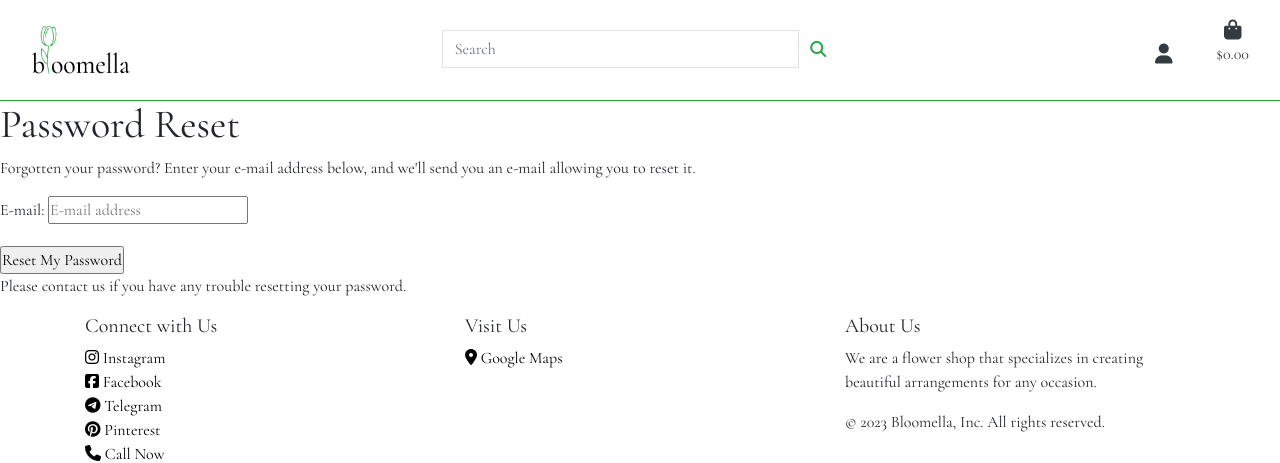
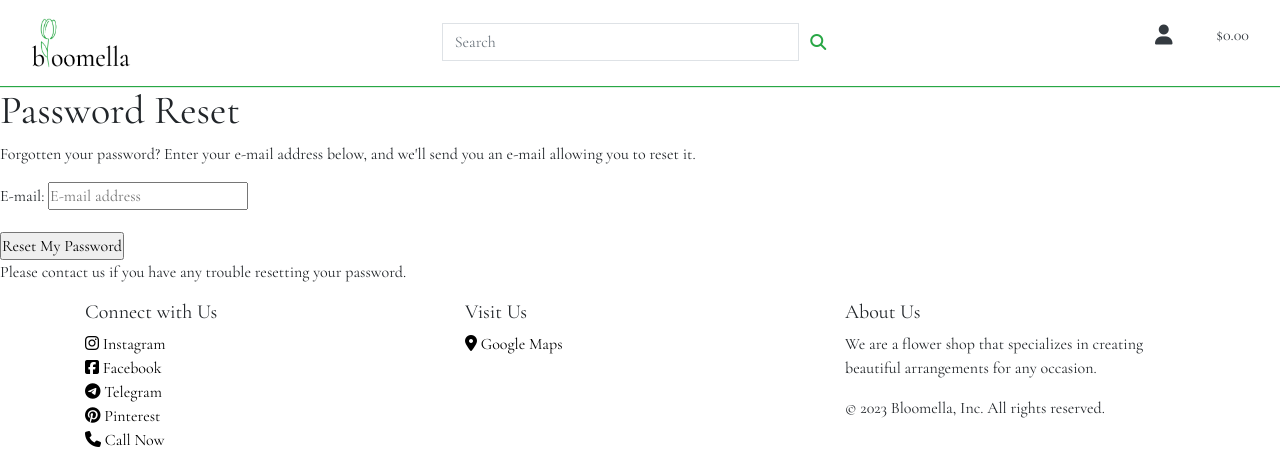
Before and after one commit to StanislavDitsan/Bloomella, a Django app: page /accounts/password/reset/ in a window 1280 px wide. Shown: the top 463 px of the page. Run offline with Django 3.2, Linux system fonts and the light colour scheme; some libraries are stand-ins or nearby versions.

Commit message:
Removed cart icon from header

```diff
--- a/templates/base.html
+++ b/templates/base.html
@@ -112,7 +112,6 @@
                         <a class="{% if grand_total %}text-info font-weight-bold{% else %}text-black{% endif %} nav-link"
                             href="">
                             <div class="text-center text-dark">
-                                <div><i class="fas fa-shopping-bag fa-lg"></i></div>
                                 <p class="ml-8">
                                     {% if grand_total %}
                                     ${{ grand_total|floatformat:2 }}
```
